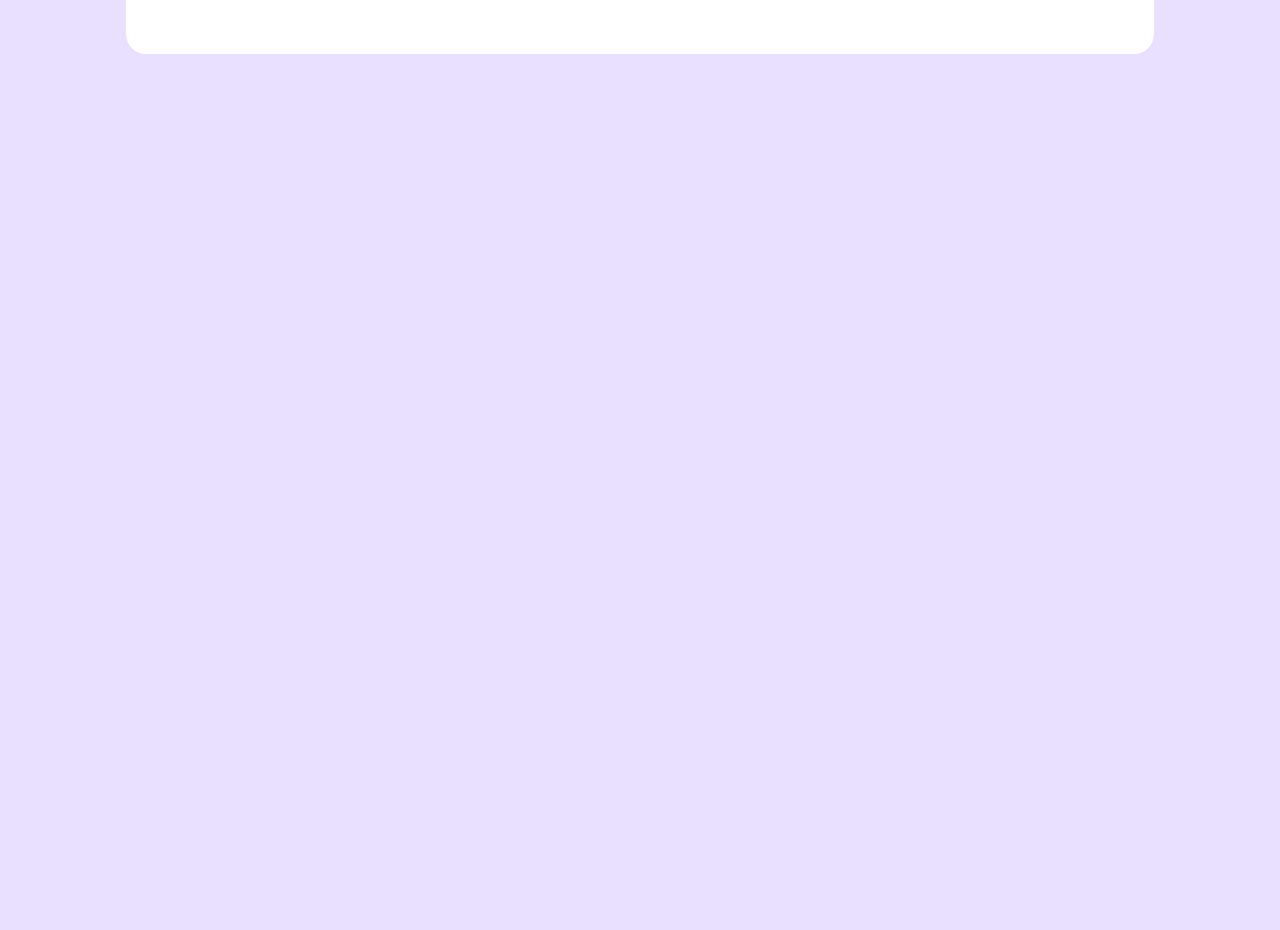
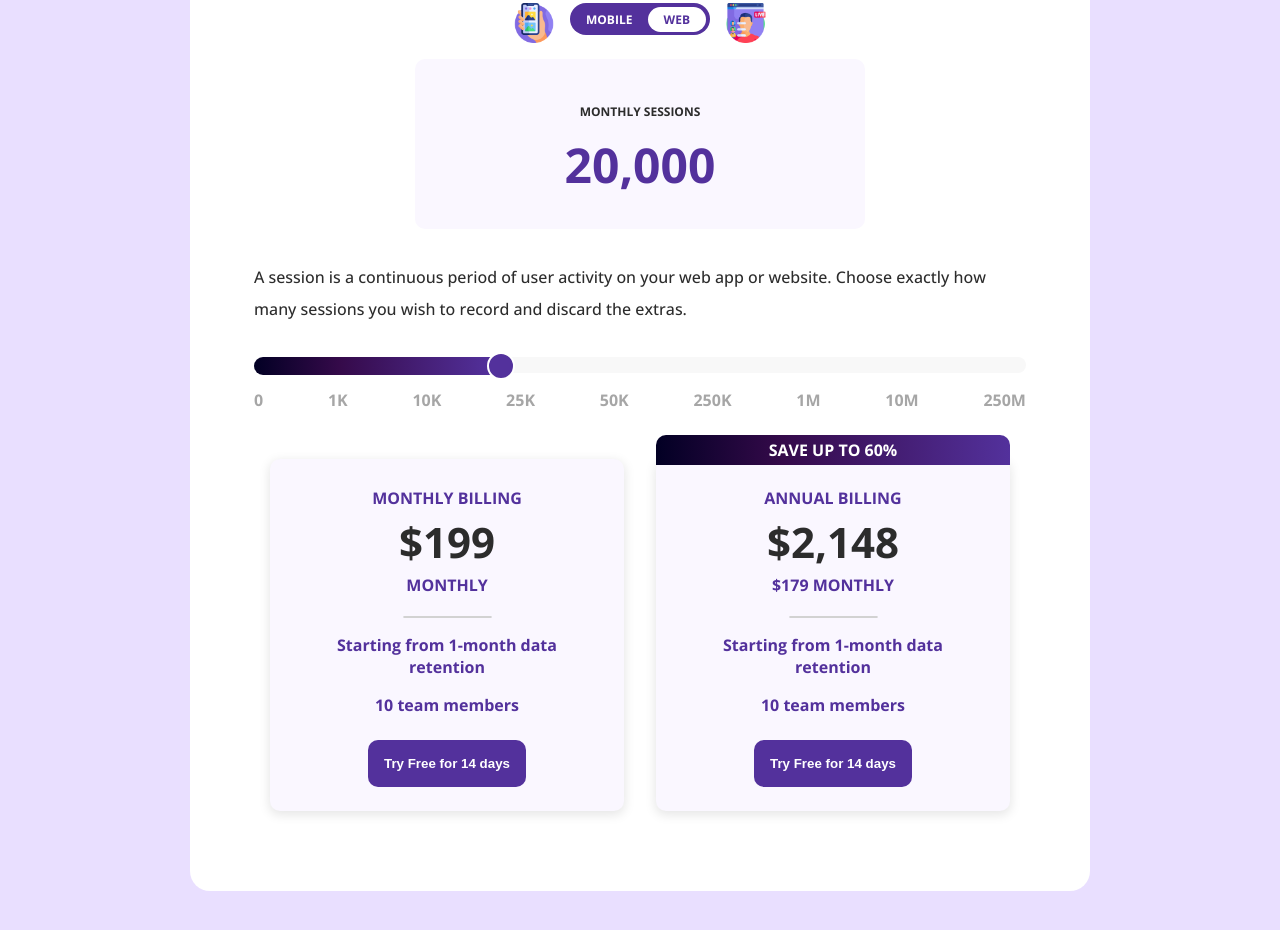
Before and after one commit to ElenaCherpakova/css_projects, a plain HTML site: page cost_estimator/index.html in a window 1280 px wide. Shown: the part 310-1240 px from the top of the page. Before the commit the page ends 800 px from the top, so only its background shows below. Drawn offline with nearby package versions, Linux system fonts and the light colour scheme.

Commit message:
add more divs and practice more position

```diff
--- a/cost_estimator/index.html
+++ b/cost_estimator/index.html
@@ -30,6 +30,62 @@
         </div>
         <img src="images/icon2.png" alt="" />
       </div>
+      <div class="sessions-card">
+        <p>Monthly Sessions</p>
+        <p class="number">20,000</p>
+      </div>
+      <p class="description">
+        A session is a continuous period of user activity on your web app or
+        website. Choose exactly how many sessions you wish to record and discard
+        the extras.
+      </p>
+      <div class="slider">
+        <div class="bar">
+          <div class="progress">
+            <div class="point"></div>
+          </div>
+        </div>
+        <div class="scale">
+          <ul>
+            <li>0</li>
+            <li>1K</li>
+            <li>10K</li>
+            <li>25K</li>
+            <li>50K</li>
+            <li>250K</li>
+            <li>1M</li>
+            <li>10M</li>
+            <li>250M</li>
+          </ul>
+        </div>
+      </div>
+      <div class="cards-wrapper">
+        <div class="card">
+          <div class="top-section">
+            <p>Monthly Billing</p>
+            <p class="price">$199</p>
+            <p>Monthly</p>
+          </div>
+          <hr />
+          <p>Starting from 1-month data retention</p>
+          <p>10 team members</p>
+          <button>Try Free for 14 days</button>
+        </div>
+        <div class="card">
+          <div class="top-section">
+            <div class="save-header">
+              <p>Save up to 60%</p>
+            </div>
+            <p>Annual Billing</p>
+            <p class="price">$2,148</p>
+            <p>$179 Monthly</p>
+          </div>
+          <hr />
+          <p>Starting from 1-month data retention</p>
+          <p>10 team members</p>
+          <button>Try Free for 14 days</button>
+        </div>
+      </div>
     </div>
   </body>
 </html>
--- a/cost_estimator/style.css
+++ b/cost_estimator/style.css
@@ -10,6 +10,7 @@ body {
 }
 h1 {
   color: rgb(83, 49, 156);
+  margin: 32px 0 64px 0;
 }
 
 .container {
@@ -23,6 +24,7 @@ h1 {
   border-radius: 20px;
   padding: 0 64px 64px 64px;
   position: relative;
+  box-sizing: border-box;
 }
 .tabs {
   display: flex;
@@ -69,7 +71,7 @@ h1 {
   border-radius: 10px;
 }
 
-.toggle-wrapper{
+.toggle-wrapper {
   display: flex;
 }
 
@@ -100,3 +102,162 @@ h1 {
   padding: 4px 16px;
   border-radius: 20px;
 }
+
+.sessions-card {
+  background-color: rgb(250, 247, 255);
+  text-align: center;
+  padding: 32px;
+  width: 50%;
+  text-transform: uppercase;
+  margin: 16px 0;
+  border-radius: 10px;
+}
+.sessions-card p {
+  color: rgb(44, 44, 44);
+  font-size: 12px;
+  font-weight: bold;
+  margin-bottom: 16px 0 0 0;
+}
+.sessions-card .number {
+  font-size: 48px;
+  font-weight: bold;
+  color: rgb(83, 49, 156);
+  margin: 0;
+}
+.description {
+  line-height: 32px;
+  margin: 16px 0 32px 0;
+}
+
+.slider {
+  width: 100%;
+  border-radius: 1px solid rgb(210, 210, 210);
+  position: relative;
+  margin-bottom: 16px;
+}
+.slider .bar {
+  width: 100%;
+  height: 16px;
+  background-color: rgb(248, 248, 248);
+  border-radius: 20px;
+}
+
+.slider .progress {
+  height: 18px;
+  width: 31%;
+  background: linear-gradient(
+    90deg,
+    rgb(2, 0, 36, 1) 0%,
+    rgb(53, 10, 74, 1) 36%,
+    rgb(83, 49, 156, 1) 100%
+  );
+  border-top-left-radius: 20px;
+  border-bottom-left-radius: 20px;
+  position: absolute;
+  top: 0;
+  left: 0;
+}
+
+.slider .point {
+  height: 24px;
+  width: 24px;
+  background-color: rgb(83, 49, 156);
+  border-radius: 50%;
+  position: absolute;
+  top: -5px;
+  right: -9%;
+  border: 2px solid #fff;
+  transition: 0.15s transform ease;
+}
+
+.slider .point:hover {
+  cursor: pointer;
+  transform: scale(1.1);
+}
+
+.scale {
+  width: 100%;
+}
+.slider .scale ul {
+  list-style: none;
+  display: flex;
+  justify-content: space-between;
+  padding: 0;
+  font-weight: bold;
+  color: rgb(166, 166, 166);
+}
+
+.cards-wrapper {
+  display: flex;
+  justify-content: space-between;
+}
+.card {
+  background-color: rgb(250, 247, 255);
+  border-radius: 10px;
+  margin: 16px;
+  padding: 16px 32px;
+  box-shadow: 0px 3px 11px 1px rgba(0, 0, 0, 0.1);
+  text-align: center;
+  font-weight: bold;
+  color: rgb(83, 49, 156);
+  transition: 0.15s transform ease;
+  position: relative;
+}
+
+.card:hover {
+  cursor: pointer;
+  transform: translateY(-8px);
+}
+
+.card .top-section {
+  padding: 8px;
+  text-transform: uppercase;
+}
+.card .top-section p {
+  margin: 4px 0;
+}
+
+.card .price {
+  font-size: 42px;
+  color: rgb(44, 44, 44);
+}
+
+.card hr {
+  width: 30%;
+  border: 1px solid rgb(210, 210, 210);
+  border-radius: 2px;
+}
+
+.card button {
+  border: none;
+  color: #fff;
+  background-color: rgb(83, 49, 156);
+  padding: 16px;
+  border-radius: 10px;
+  transition: 0.15s transform ease;
+  font-weight: bold;
+  margin: 8px 0;
+}
+
+.card button:hover {
+  cursor: pointer;
+  transform: scale(1.1);
+}
+
+.card .save-header {
+  color: #fff;
+  background: linear-gradient(
+    90deg,
+    rgb(2, 0, 36, 1) 0%,
+    rgb(53, 10, 74, 1) 36%,
+    rgb(83, 49, 156, 1) 100%
+  );
+  width: 100%;
+  position: absolute;
+  top: -24px;
+  left: 0;
+  width: 100%;
+  border-top-right-radius: 10px;
+  border-top-left-radius: 10px;
+
+}
```
